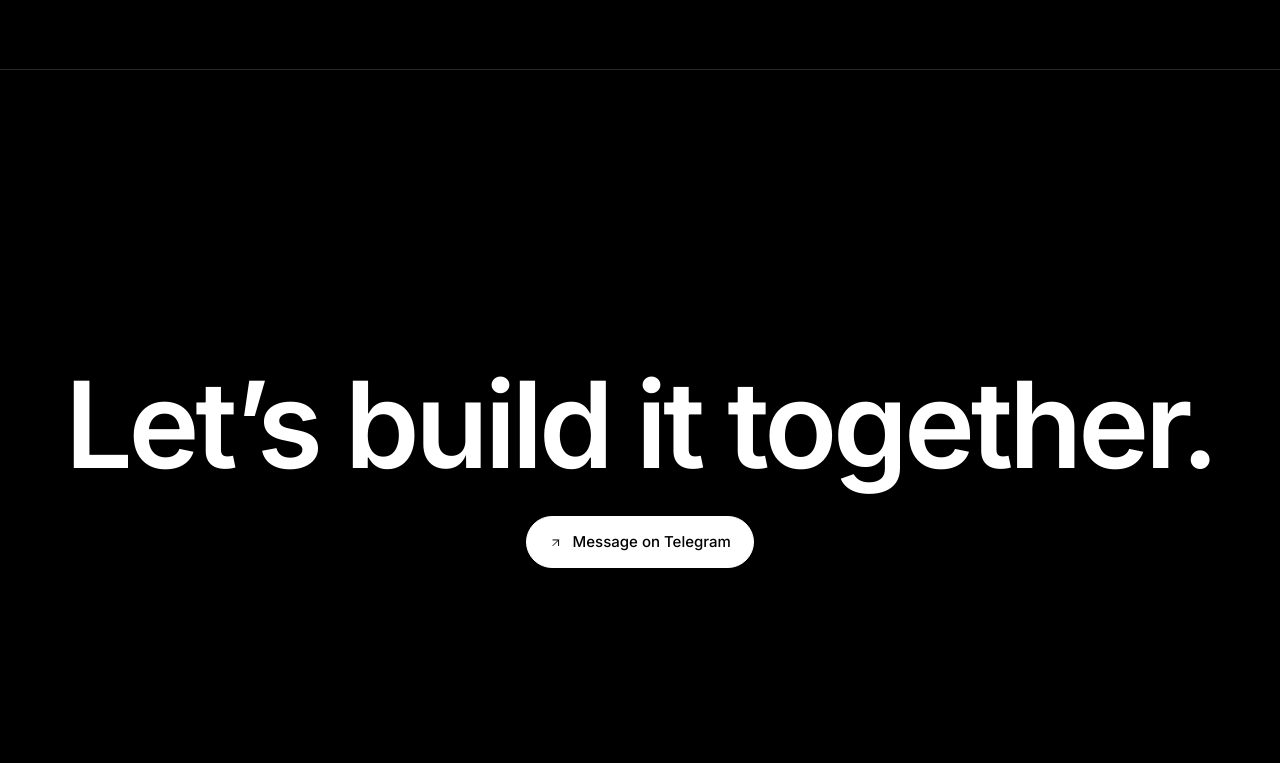
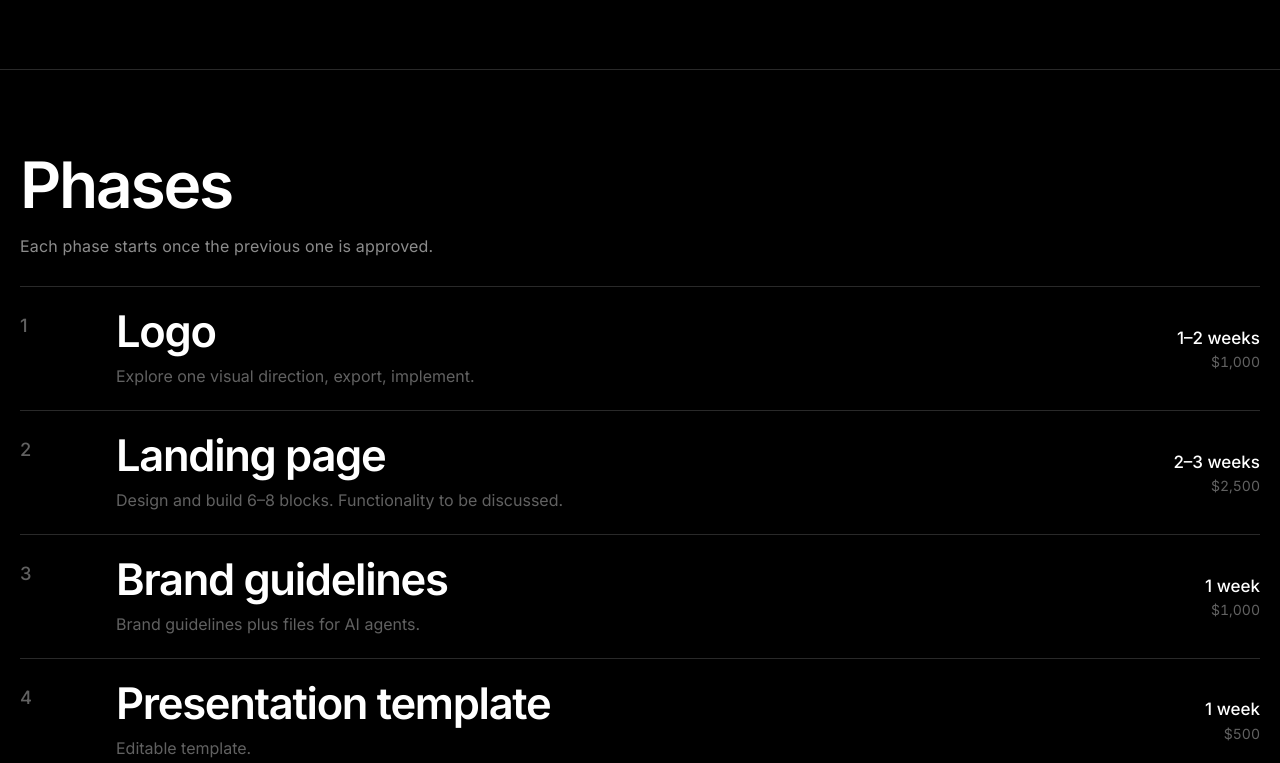
Before and after one commit to grivitsky/design-proposals, a plain HTML site: page proximal-vc/index.html in a window 1280 px wide. Shown: the part 9795-10558 px from the top of the page. Drawn offline with Linux system fonts and the light colour scheme.

Commit message:
Show the Phases slide again
Remove the temporary hidden attribute so the section renders as before.

Co-authored-by: Nikita <grivitsky@users.noreply.github.com>

```diff
--- a/proximal-vc/index.html
+++ b/proximal-vc/index.html
@@ -163,7 +163,7 @@
       </div>
     </section>
 
-    <section class="block slide" id="phases" hidden>
+    <section class="block slide" id="phases">
       <div class="stage reveal">
         <h2>Phases</h2>
         <p class="note">Each phase starts once the previous one is approved.</p>
```
